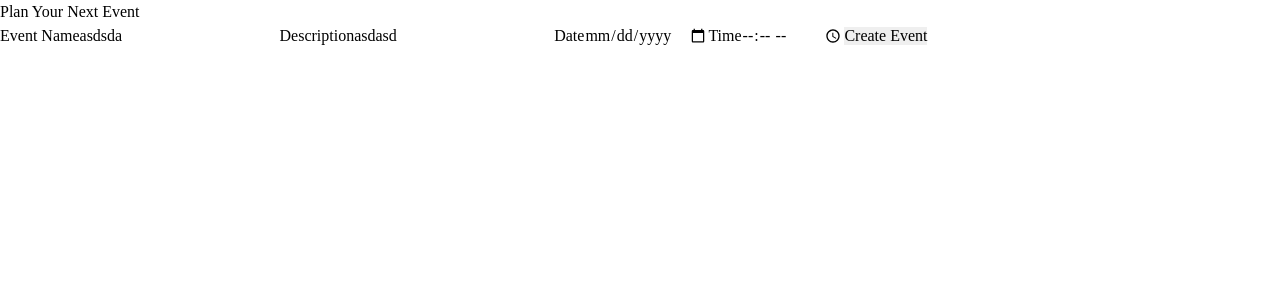
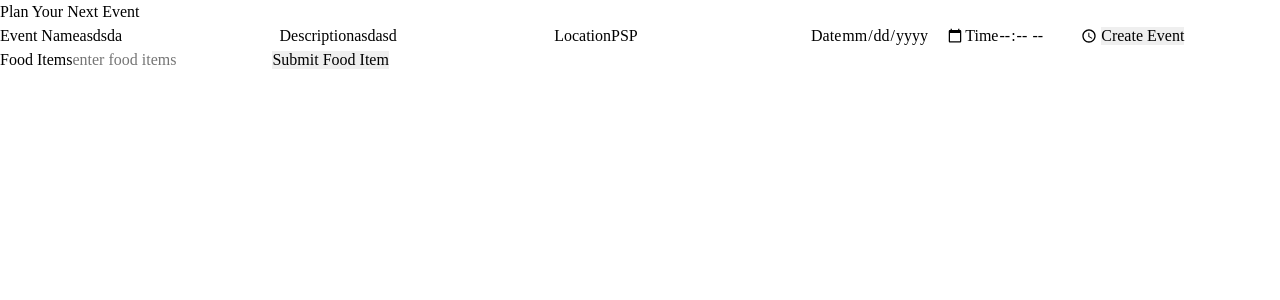
Before and after one commit to Taormina7575/Potluck-Planner-App, a React (Create React App) app in the folder potluck-planner/: page /event in a window 1280 px wide. Shown: the top 300 px of the page. Built offline with nearby package versions, Linux system fonts and the light colour scheme.

Commit message:
add event form functionality final

```diff
--- a/potluck-planner/src/Components/AddEvent.js
+++ b/potluck-planner/src/Components/AddEvent.js
@@ -12,11 +12,32 @@ import {v4 as uuid} from 'uuid'
 			event_name: "asdsda",
 			description: "asdasd",
 			date: new Date(),
-			time: "1:00PM"
+			time: "1:00PM",
+			location: 'PSP',
 		};
+
+		const initialFoods = []
 
 const AddEvent = props =>{
 	const [state, setState] = useState(initialValues);
+	const [foodState, setFoodState] = useState(initialFoods);
+	const [curFoodState, setCurFoodState] = useState('');
+
+	const foodSubmit = e => {
+		e.preventDefault()
+		setFoodState(
+			[
+				...foodState,
+				curFoodState
+			]
+		)
+		setCurFoodState('')
+
+	}
+
+	const foodChange = e => {
+		setCurFoodState(e.target.value)
+	}
 
 	const handleChange = e => {
 		const {name, value} = e.target;
@@ -34,7 +55,9 @@ const AddEvent = props =>{
 			event_name: state.event_name,
 			description:state.description,
 			date: state.date,
-			time: state.time
+			time: state.time,
+			location: state.location,
+			foods: foodState,
 		};
 		console.log(newEvent)
 		setState(initialValues)
@@ -70,6 +93,17 @@ const AddEvent = props =>{
 							className="addElement"
 							required
 						/>
+						<label className="location">Location</label>
+						<input
+							onChange={handleChange}
+							name="location"
+							id="location"
+							placeholder="Enter Location Name"
+							value={state.location}
+							type="text"
+							className="addElement"
+							required
+						/>
 						<label htmlFor="date">Date</label>
 						<input
 							onChange={handleChange}
@@ -94,7 +128,19 @@ const AddEvent = props =>{
 						/>
 						<button className="createButton">Create Event</button>
 					</form>
-
+					<form onSubmit={foodSubmit}>
+					<label className="location">Food Items</label>
+						<input
+							name="food"
+							onChange={foodChange}
+							id="food"
+							value={curFoodState}
+							placeholder="enter food items"
+							type="text"
+							className="addElement"
+						/>
+						<button>Submit Food Item</button>
+					</form>
 				</div>
 			</div>
 		);
```
